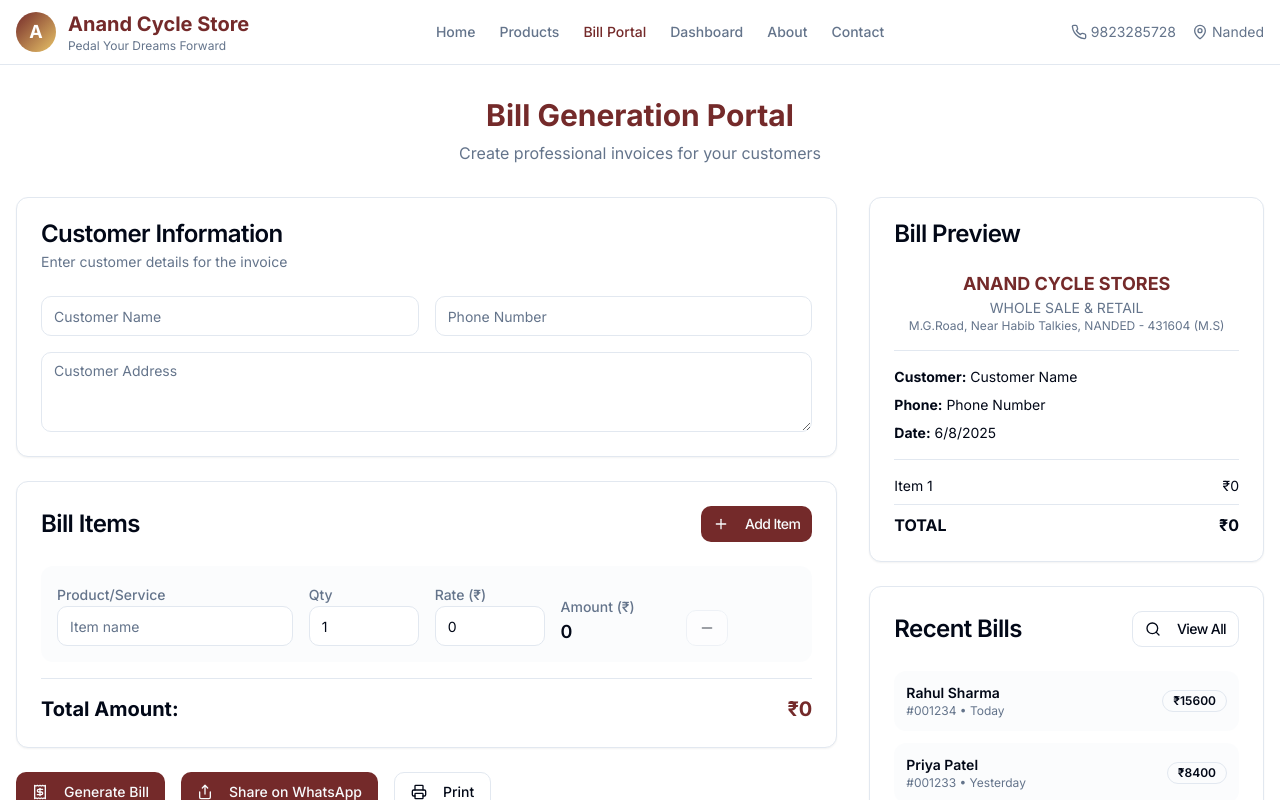
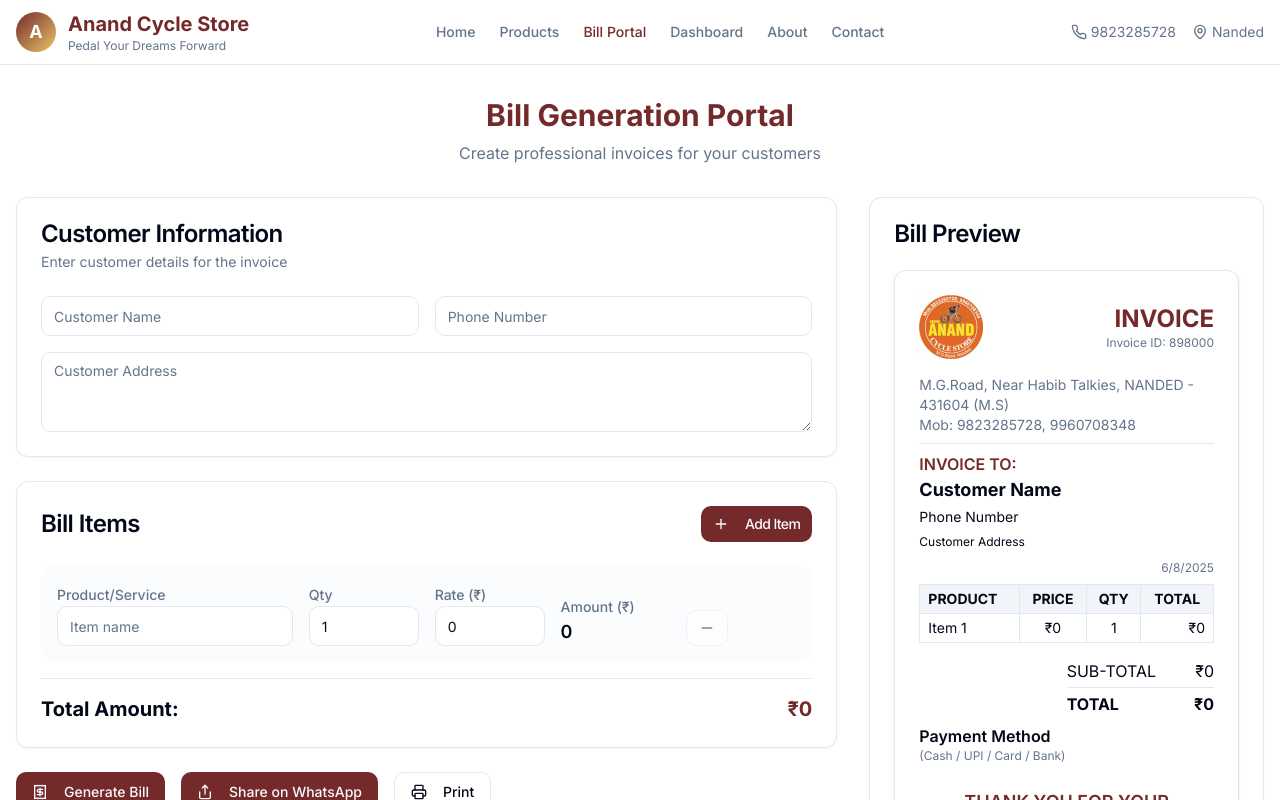
Before and after one commit to shaikh-amer/anand-cycle-journeys, a React (Vite) app: page /billing in a window 1280 px wide. Shown: the top 800 px of the page. Built offline with nearby package versions, Linux system fonts and the light colour scheme.

Commit message:
Redesign invoice preview, add GST toggle, and use Anand Cycle Store logo. GST is optional. Layout matches professional invoice.

```diff
--- a/src/pages/Billing.tsx
+++ b/src/pages/Billing.tsx
@@ -1,4 +1,3 @@
-
 import { useState } from 'react';
 import { Card, CardContent, CardDescription, CardHeader, CardTitle } from '@/components/ui/card';
 import { Button } from '@/components/ui/button';
@@ -21,6 +20,7 @@ const Billing = () => {
     phone: '',
     address: ''
   });
+  const [includeGST, setIncludeGST] = useState(false);
 
   const addItem = () => {
     const newItem = {
@@ -55,6 +55,9 @@ const Billing = () => {
   const calculateTotal = () => {
     return billItems.reduce((total, item) => total + item.amount, 0);
   };
+
+  const calculateGST = () => includeGST ? Math.round(calculateTotal() * 0.18) : 0;
+  const calculateGrandTotal = () => calculateTotal() + calculateGST();
 
   const generateBill = () => {
     if (!customerInfo.name || billItems.some(item => !item.name)) {
@@ -208,34 +211,76 @@ const Billing = () => {
             {/* Recent Bills & Preview */}
             <div className="space-y-6">
               {/* Bill Preview */}
-              <Card>
+              <Card className="mb-6">
                 <CardHeader>
                   <CardTitle>Bill Preview</CardTitle>
                 </CardHeader>
-                <CardContent className="space-y-4">
-                  <div className="text-center border-b pb-4">
-                    <h3 className="font-bold text-lg text-primary">ANAND CYCLE STORES</h3>
-                    <p className="text-sm text-muted-foreground">WHOLE SALE & RETAIL</p>
-                    <p className="text-xs text-muted-foreground">M.G.Road, Near Habib Talkies, NANDED - 431604 (M.S)</p>
+                <CardContent>
+                  <div className="bg-white rounded-lg shadow p-6 max-w-lg mx-auto border">
+                    <div className="flex items-center justify-between mb-4">
+                      <img src={"/lovable-uploads/a881c037-efd2-4b54-bc5c-3000bab741b0.png"} alt="Anand Cycle Store Logo" className="h-16 w-16 object-contain" />
+                      <div className="text-right">
+                        <h2 className="text-2xl font-bold text-primary">INVOICE</h2>
+                        <div className="text-xs text-muted-foreground">Invoice ID: {Date.now().toString().slice(-6)}</div>
+                      </div>
+                    </div>
+                    <div className="mb-2 text-sm text-muted-foreground">M.G.Road, Near Habib Talkies, NANDED - 431604 (M.S)<br/>Mob: 9823285728, 9960708348</div>
+                    <div className="border-b my-2"></div>
+                    <div className="mb-2">
+                      <span className="font-semibold text-primary">INVOICE TO:</span><br/>
+                      <span className="font-bold text-lg">{customerInfo.name || 'Customer Name'}</span><br/>
+                      <span className="text-sm">{customerInfo.phone || 'Phone Number'}</span><br/>
+                      <span className="text-xs">{customerInfo.address || 'Customer Address'}</span>
+                    </div>
+                    <div className="mb-2 text-xs text-muted-foreground text-right">{new Date().toLocaleDateString()}</div>
+                    <div className="overflow-x-auto">
+                      <table className="w-full text-sm border mb-4">
+                        <thead>
+                          <tr className="bg-muted">
+                            <th className="border px-2 py-1 text-left">PRODUCT</th>
+                            <th className="border px-2 py-1">PRICE</th>
+                            <th className="border px-2 py-1">QTY</th>
+                            <th className="border px-2 py-1">TOTAL</th>
+                          </tr>
+                        </thead>
+                        <tbody>
+                          {billItems.map((item, idx) => (
+                            <tr key={item.id}>
+                              <td className="border px-2 py-1">{item.name || `Item ${idx + 1}`}</td>
+                              <td className="border px-2 py-1 text-center">₹{item.rate}</td>
+                              <td className="border px-2 py-1 text-center">{item.quantity}</td>
+                              <td className="border px-2 py-1 text-right">₹{item.amount}</td>
+                            </tr>
+                          ))}
+                        </tbody>
+                      </table>
+                    </div>
+                    <div className="flex flex-col items-end gap-1 mb-2">
+                      <div className="flex justify-between w-1/2">
+                        <span>SUB-TOTAL</span>
+                        <span>₹{calculateTotal()}</span>
+                      </div>
+                      {includeGST && (
+                        <div className="flex justify-between w-1/2">
+                          <span>GST (18%)</span>
+                          <span>₹{calculateGST()}</span>
+                        </div>
+                      )}
+                      <div className="flex justify-between w-1/2 font-bold border-t pt-1">
+                        <span>TOTAL</span>
+                        <span>₹{calculateGrandTotal()}</span>
+                      </div>
+                    </div>
+                    <div className="my-2">
+                      <span className="font-semibold">Payment Method</span>
+                      <div className="text-xs text-muted-foreground">(Cash / UPI / Card / Bank)</div>
+                    </div>
+                    <div className="mt-6 text-center font-semibold text-primary text-lg">THANK YOU FOR YOUR BUSINESS</div>
+                    <div className="mt-2 text-right text-sm font-bold">New Anand Cycle Store</div>
                   </div>
-
-                  <div className="space-y-2 text-sm">
-                    <div><strong>Customer:</strong> {customerInfo.name || 'Customer Name'}</div>
-                    <div><strong>Phone:</strong> {customerInfo.phone || 'Phone Number'}</div>
-                    <div><strong>Date:</strong> {new Date().toLocaleDateString()}</div>
-                  </div>
-
-                  <div className="border-t pt-4 space-y-2">
-                    {billItems.map((item, index) => (
-                      <div key={item.id} className="flex justify-between text-sm">
-                        <span>{item.name || `Item ${index + 1}`}</span>
-                        <span>₹{item.amount}</span>
-                      </div>
-                    ))}
-                    <div className="border-t pt-2 flex justify-between font-bold">
-                      <span>TOTAL</span>
-                      <span>₹{calculateTotal()}</span>
-                    </div>
+                  <div className="flex items-center mt-4">
+                    <input type="checkbox" id="gst" checked={includeGST} onChange={e => setIncludeGST(e.target.checked)} className="mr-2" />
+                    <label htmlFor="gst" className="text-sm">Include GST (18%)</label>
                   </div>
                 </CardContent>
               </Card>
```
